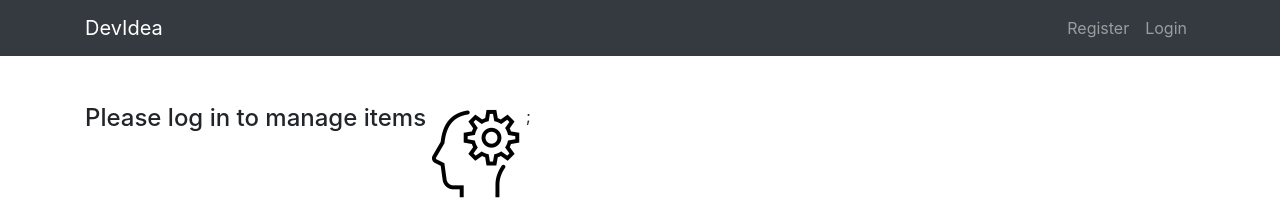
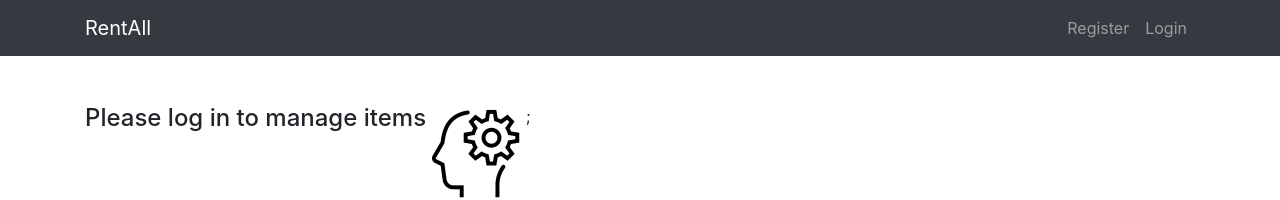
Before and after one commit to moshiurrah/project3, a React (Create React App) app in the folder client/: page / in a window 1280 px wide. Shown: the top 200 px of the page. Built offline with nearby package versions, Linux system fonts and the light colour scheme; no server answers.

Commit message:
Update AppNavbar.js

```diff
--- a/client/src/components/AppNavbar.js
+++ b/client/src/components/AppNavbar.js
@@ -61,7 +61,7 @@ class AppNavbar extends Component {
       <div>
         <Navbar color='dark' dark expand='sm' className='mb-5'>
           <Container>
-            <NavbarBrand href='/'>DevIdea</NavbarBrand>
+            <NavbarBrand href='/'>RentAll</NavbarBrand>
             <NavbarToggler onClick={this.toggle} />
             <Collapse isOpen={this.state.isOpen} navbar>
               <Nav className='ml-auto' navbar>
```
